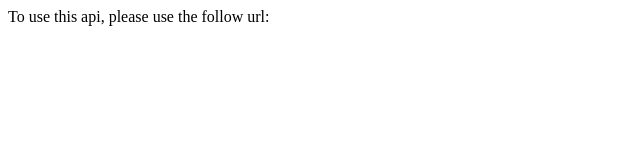
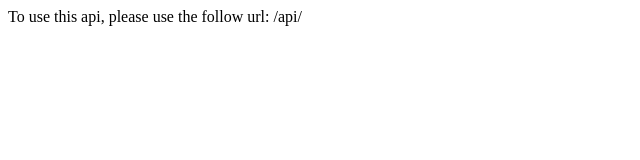
Before and after one commit to christolandry/homework-api, a website: page index.html in a window 1280 px wide. Shown: the full height of the page, 0-640 px from the left. Drawn offline with Linux system fonts and the light colour scheme.

Commit message:
Update html api instructions

```diff
--- a/index.html
+++ b/index.html
@@ -6,6 +6,6 @@
     <title>Document</title>
 </head>
 <body>
-    <p>To use this api, please use the follow url: </p>
+    <p>To use this api, please use the follow url: /api/</p>
 </body>
 </html>
```
